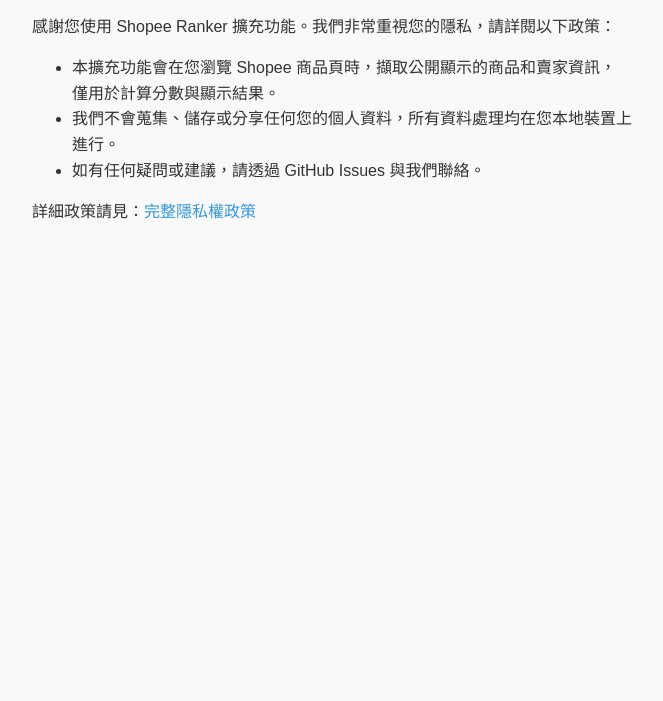
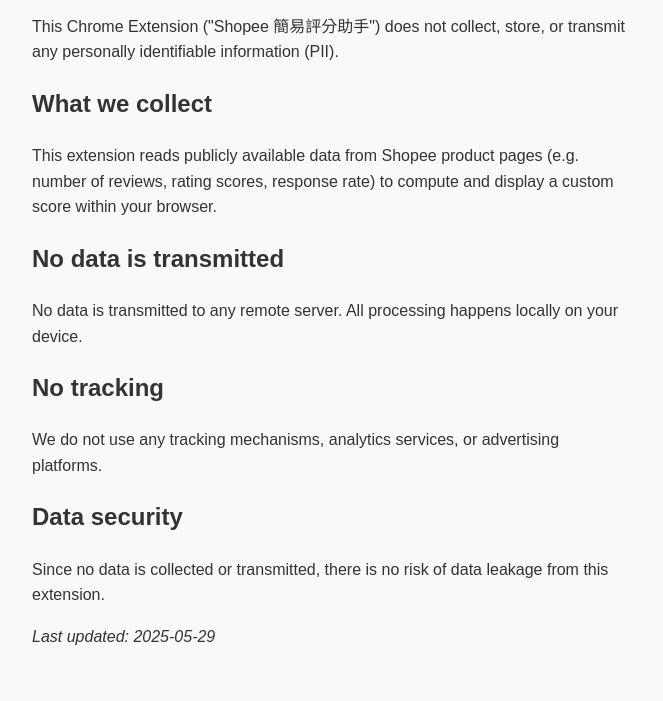
Before and after one commit to jasonlin0189impv/shopee-ranker-policy, a plain HTML site: page index.html in a window 1280 px wide. Shown: the part 99-800 px from the top of the page, without its empty margins (308-971 px from the left). Drawn offline with Linux system fonts and the light colour scheme.

Commit message:
Update index.html

```diff
--- a/index.html
+++ b/index.html
@@ -3,10 +3,10 @@
 <head>
   <meta charset="UTF-8" />
   <meta name="viewport" content="width=device-width, initial-scale=1" />
-  <title>Shopee Ranker Privacy Policy</title>
+  <title>Privacy Policy - Shopee 簡易評分助手</title>
   <style>
     body {
-      font-family: "Noto Sans TC", sans-serif;
+      font-family: "Noto Sans TC", sans-serif, sans-serif;
       max-width: 600px;
       margin: 40px auto;
       padding: 0 20px;
@@ -18,23 +18,30 @@
       text-align: center;
       color: #2c3e50;
     }
-    a {
-      color: #3498db;
-      text-decoration: none;
+    p, ul {
+      margin-bottom: 1em;
     }
-    a:hover {
-      text-decoration: underline;
+    ul {
+      padding-left: 1.2em;
     }
   </style>
 </head>
 <body>
-  <h1>隱私權政策 (Privacy Policy)</h1>
-  <p>感謝您使用 Shopee Ranker 擴充功能。我們非常重視您的隱私，請詳閱以下政策：</p>
-  <ul>
-    <li>本擴充功能會在您瀏覽 Shopee 商品頁時，擷取公開顯示的商品和賣家資訊，僅用於計算分數與顯示結果。</li>
-    <li>我們不會蒐集、儲存或分享任何您的個人資料，所有資料處理均在您本地裝置上進行。</li>
-    <li>如有任何疑問或建議，請透過 GitHub Issues 與我們聯絡。</li>
-  </ul>
-  <p>詳細政策請見：<a href="https://yourdomain.com/privacy.html" target="_blank" rel="noopener noreferrer">完整隱私權政策</a></p>
+  <h1>Privacy Policy</h1>
+  <p>This Chrome Extension ("Shopee 簡易評分助手") does not collect, store, or transmit any personally identifiable information (PII).</p>
+
+  <h2>What we collect</h2>
+  <p>This extension reads publicly available data from Shopee product pages (e.g. number of reviews, rating scores, response rate) to compute and display a custom score within your browser.</p>
+
+  <h2>No data is transmitted</h2>
+  <p>No data is transmitted to any remote server. All processing happens locally on your device.</p>
+
+  <h2>No tracking</h2>
+  <p>We do not use any tracking mechanisms, analytics services, or advertising platforms.</p>
+
+  <h2>Data security</h2>
+  <p>Since no data is collected or transmitted, there is no risk of data leakage from this extension.</p>
+
+  <p><em>Last updated: 2025-05-29</em></p>
 </body>
 </html>
```
